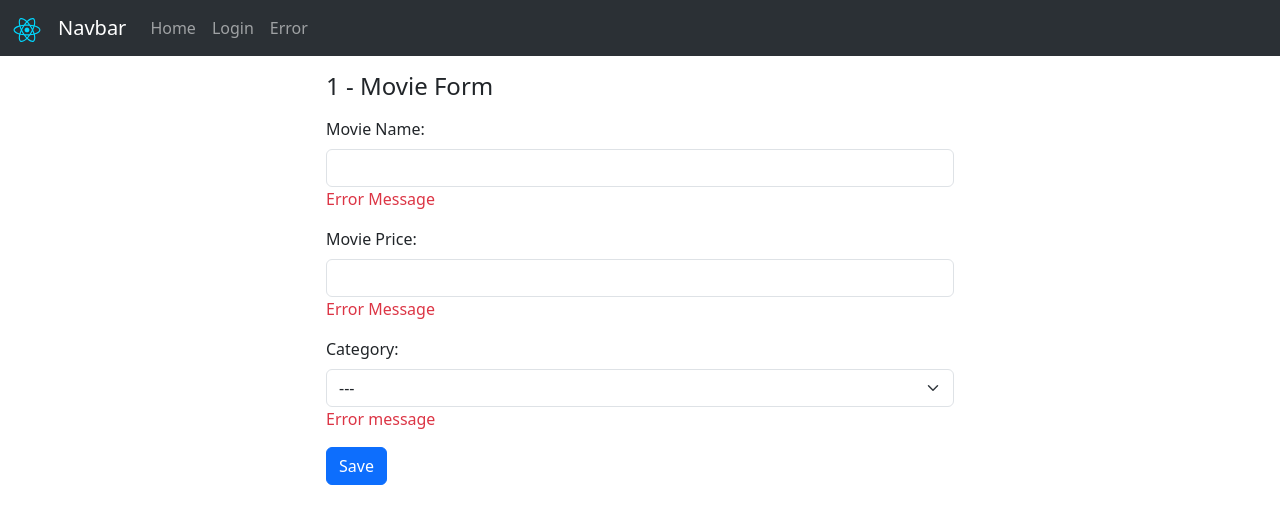
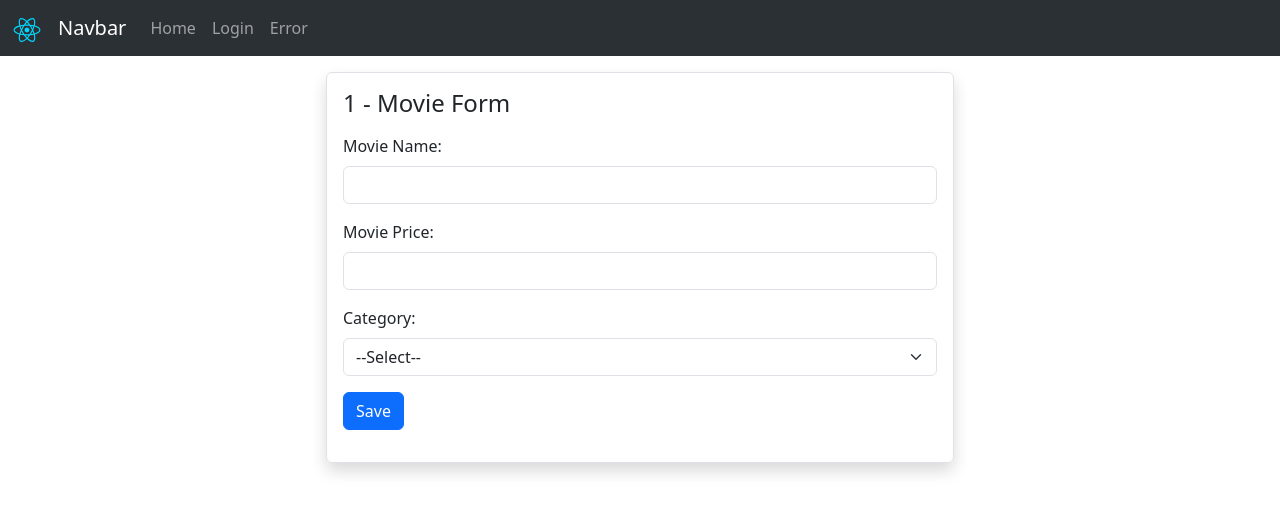
Before and after one commit to harikrishnan-annappilly/movies, a React (Vite) app in the folder frontend/: page /movie/1 in a window 1280 px wide. Shown: the top 524 px of the page. Built offline with nearby package versions, Linux system fonts and the light colour scheme.

Commit message:
Frontend: MovieForm validation added, backend not connected

```diff
--- a/frontend/package.json
+++ b/frontend/package.json
@@ -10,6 +10,7 @@
         "preview": "vite preview"
     },
     "dependencies": {
+        "@hookform/resolvers": "^3.3.2",
         "@types/lodash": "^4.14.202",
         "axios": "^1.6.2",
         "bootstrap": "^5.3.2",
--- a/frontend/src/components/Movies/MovieForm.tsx
+++ b/frontend/src/components/Movies/MovieForm.tsx
@@ -1,53 +1,99 @@
 import { useParams } from "react-router-dom";
 import { useForm } from "react-hook-form";
+import { z } from "zod";
+import { zodResolver } from "@hookform/resolvers/zod";
+
+const schema = z.object({
+    name: z.string().min(3),
+    price: z.number({ invalid_type_error: "Invalid number" }).min(1),
+    categoryID: z.number({ invalid_type_error: "Invalid selection" }).min(1),
+});
+
+type MovieFormData = z.infer<typeof schema>;
 
 function MovieForm() {
     const { movieID } = useParams();
-    const { register, handleSubmit } = useForm();
+    const {
+        register,
+        handleSubmit,
+        formState: { errors },
+    } = useForm<MovieFormData>({ resolver: zodResolver(schema) });
+
+    const handleOnSubmit = (formData: MovieFormData) => console.log(formData);
 
     return (
-        <div className="row">
+        <div className="row mb-3">
             <div className="col"></div>
             <div className="col-6">
                 <form
                     autoComplete="off"
-                    onSubmit={handleSubmit((formData) => console.log(formData))}
+                    className="shadow p-3 rounded border"
+                    onSubmit={handleSubmit(handleOnSubmit)}
                 >
                     <div className="mb-3">
-                        <h4>{movieID} - Movie Form</h4>
+                        <h4
+                            className={
+                                Object.keys(errors).length !== 0
+                                    ? "text-danger"
+                                    : ""
+                            }
+                        >
+                            {movieID} - Movie Form
+                        </h4>
                     </div>
                     <div className="mb-3">
                         <label className="form-label">Movie Name:</label>
                         <input
                             type="text"
-                            {...register("username")}
-                            className="form-control"
+                            {...register("name")}
+                            className={
+                                "form-control " +
+                                (errors.name && "border-danger")
+                            }
                         />
-                        <p className="text-danger">Error Message</p>
+                        <p className="text-danger">{errors.name?.message}</p>
                     </div>
                     <div className="mb-3">
                         <label className="form-label">Movie Price:</label>
                         <input
                             type="number"
                             {...register("price", { valueAsNumber: true })}
-                            className="form-control"
+                            className={
+                                "form-control " +
+                                (errors.price && "border-danger")
+                            }
                         />
-                        <p className="text-danger">Error Message</p>
+                        <p className="text-danger">{errors.price?.message}</p>
                     </div>
                     <div className="mb-3">
                         <label className="form-label">Category:</label>
                         <select
-                            {...register("category")}
-                            className="form-select"
+                            {...register("categoryID", { valueAsNumber: true })}
+                            className={
+                                "form-select " +
+                                (errors.categoryID && "border-danger")
+                            }
                         >
-                            <option value="">---</option>
+                            <option value="">--Select--</option>
                             <option value="1">Category 1</option>
                             <option value="2">Category 2</option>
                         </select>
-                        <p className="text-danger">Error message</p>
+                        <p className="text-danger">
+                            {errors.categoryID?.message}
+                        </p>
                     </div>
                     <div className="mb-3">
-                        <button className="btn btn-primary">Save</button>
+                        <button
+                            className={
+                                "btn btn-" +
+                                (Object.keys(errors).length !== 0
+                                    ? "danger"
+                                    : "primary")
+                            }
+                            disabled={Object.keys(errors).length !== 0}
+                        >
+                            Save
+                        </button>
                     </div>
                 </form>
             </div>
```
Also changed, not shown: 1 other file (tests, documents, lock files or other folders).
